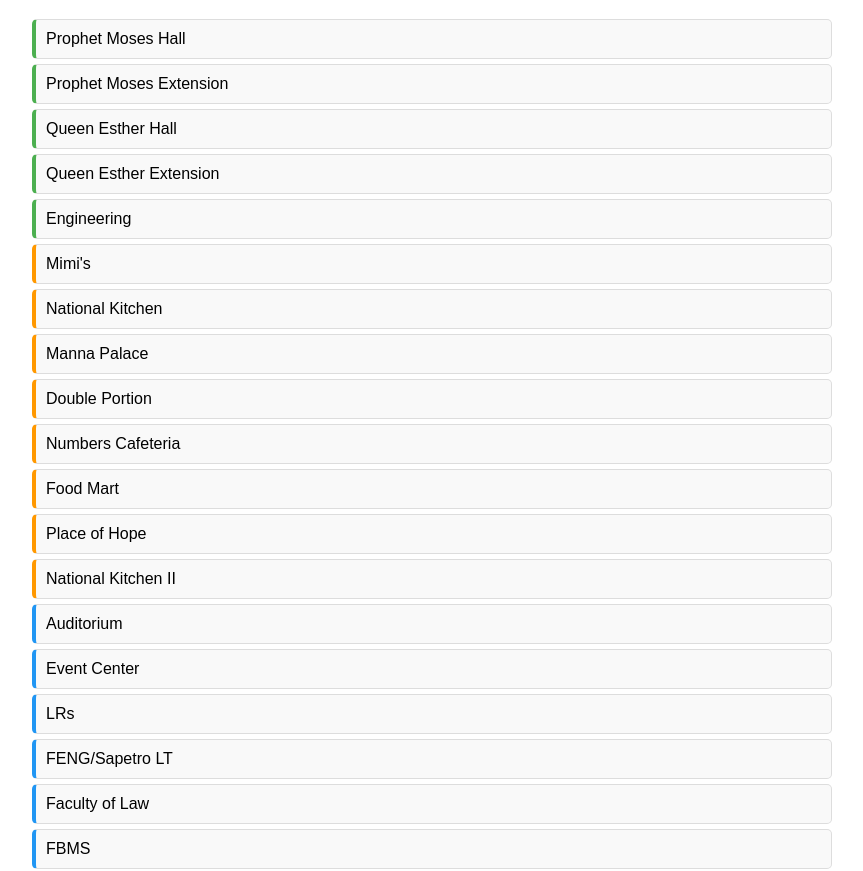
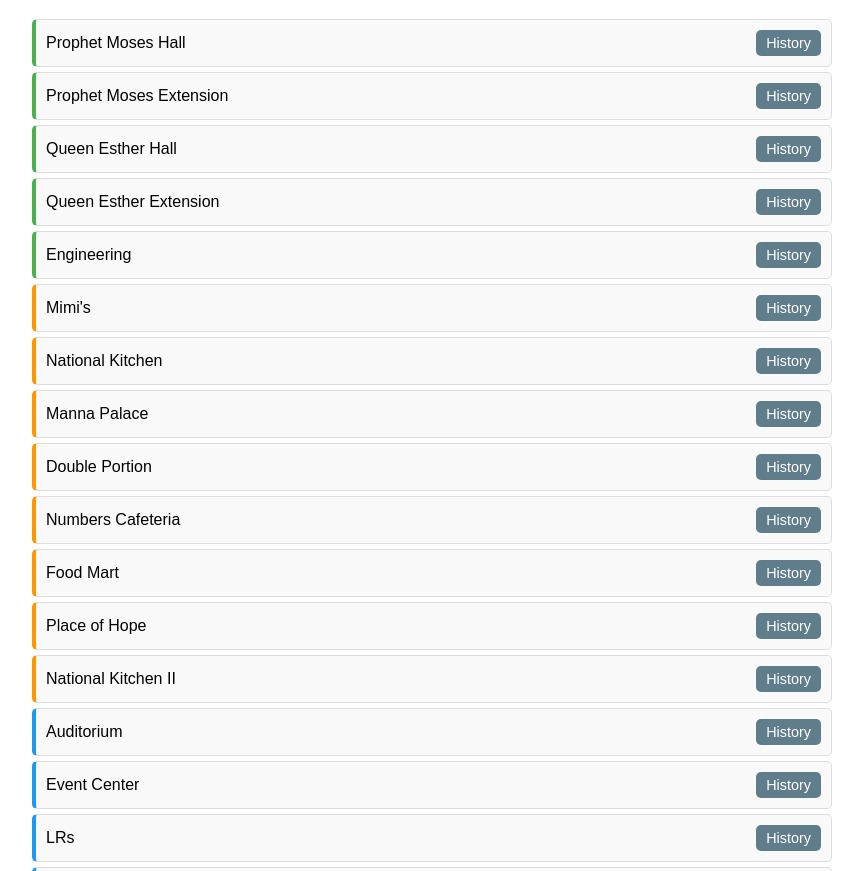
Before and after one commit to ujo4eva/lightmap, a website: page index.html in a window 1280 px wide. Shown: the part 81-952 px from the top of the page, without its empty margins (208-1071 px from the left). Drawn offline with Linux system fonts and the light colour scheme; no server answers.

Commit message:
Added report history to frontend

```diff
--- a/index.html
+++ b/index.html
@@ -9,27 +9,27 @@
 <body>
     <h1>Campus Power Tracker</h1>
     <div id="locations">
-        <div class="hostel" data-location="Prophet Moses Hall">Prophet Moses Hall</div>
-        <div class="hostel" data-location="Prophet Moses Extension">Prophet Moses Extension</div>
-        <div class="hostel" data-location="Queen Esther Hall">Queen Esther Hall</div>
-        <div class="hostel" data-location="Queen Esther Extension">Queen Esther Extension</div>
-        <div class="hostel" data-location="Engineering">Engineering</div>
+        <div class="hostel" data-location="Prophet Moses Hall">Prophet Moses Hall <button class="history-btn">History</button></div>
+        <div class="hostel" data-location="Prophet Moses Extension">Prophet Moses Extension <button class="history-btn">History</button></div>
+        <div class="hostel" data-location="Queen Esther Hall">Queen Esther Hall <button class="history-btn">History</button></div>
+        <div class="hostel" data-location="Queen Esther Extension">Queen Esther Extension <button class="history-btn">History</button></div>
+        <div class="hostel" data-location="Engineering">Engineering <button class="history-btn">History</button></div>
 
-        <div class="cafe" data-location="Mimi's">Mimi's</div>
-        <div class="cafe" data-location="National Kitchen">National Kitchen</div>
-        <div class="cafe" data-location="Manna Palace">Manna Palace</div>
-        <div class="cafe" data-location="Double Portion">Double Portion</div>
-        <div class="cafe" data-location="Numbers Cafeteria">Numbers Cafeteria</div>
-        <div class="cafe" data-location="Food Mart">Food Mart</div>
-        <div class="cafe" data-location="Place of Hope">Place of Hope</div>
-        <div class="cafe" data-location="National Kitchen II">National Kitchen II</div>
+        <div class="cafe" data-location="Mimi's">Mimi's <button class="history-btn">History</button></div>
+        <div class="cafe" data-location="National Kitchen">National Kitchen <button class="history-btn">History</button></div>
+        <div class="cafe" data-location="Manna Palace">Manna Palace <button class="history-btn">History</button></div>
+        <div class="cafe" data-location="Double Portion">Double Portion <button class="history-btn">History</button></div>
+        <div class="cafe" data-location="Numbers Cafeteria">Numbers Cafeteria <button class="history-btn">History</button></div>
+        <div class="cafe" data-location="Food Mart">Food Mart <button class="history-btn">History</button></div>
+        <div class="cafe" data-location="Place of Hope">Place of Hope <button class="history-btn">History</button></div>
+        <div class="cafe" data-location="National Kitchen II">National Kitchen II <button class="history-btn">History</button></div>
 
-        <div class="classroom" data-location="Auditorium">Auditorium</div>
-        <div class="classroom" data-location="Event Center">Event Center</div>
-        <div class="classroom" data-location="LRs">LRs</div>
-        <div class="classroom" data-location="FENG/Sapetro LT">FENG/Sapetro LT</div>
-        <div class="classroom" data-location="Faculty of Law">Faculty of Law</div>
-        <div class="classroom" data-location="FBMS">FBMS</div>
+        <div class="classroom" data-location="Auditorium">Auditorium <button class="history-btn">History</button></div>
+        <div class="classroom" data-location="Event Center">Event Center <button class="history-btn">History</button></div>
+        <div class="classroom" data-location="LRs">LRs <button class="history-btn">History</button></div>
+        <div class="classroom" data-location="FENG/Sapetro LT">FENG/Sapetro LT <button class="history-btn">History</button></div>
+        <div class="classroom" data-location="Faculty of Law">Faculty of Law <button class="history-btn">History</button></div>
+        <div class="classroom" data-location="FBMS">FBMS <button class="history-btn">History</button></div>
     </div>
 
     <h2>Report Power Status</h2>
--- a/scripts/index.js
+++ b/scripts/index.js
@@ -1,4 +1,3 @@
-// Use relative URLs since frontend and backend are on the same domain
 const BASE_URL = "";
 
 // Function to fetch and render latest statuses
@@ -16,8 +15,10 @@ function fetchAndRenderStatuses() {
                 const report = data[location] || { status: "Unknown", timestamp: null };
                 const statusText = report.status;
                 const timeText = report.timestamp ? `(Updated: ${new Date(report.timestamp).toLocaleTimeString()})` : "";
-                item.innerHTML = `${location}: ${statusText} <span>${timeText}</span>`;
+                item.innerHTML = `${location}: ${statusText} <span>${timeText}</span> <button class="history-btn">History</button>`;
             });
+            // Reattach history button listeners after DOM update
+            attachHistoryListeners();
         })
         .catch(error => console.error("Error fetching statuses:", error));
 }
@@ -33,12 +34,45 @@ function submitReport(location, status) {
             if (!response.ok) throw new Error("Failed to submit report");
             return response.json();
         })
-        .then(() => fetchAndRenderStatuses()) // Refresh the list after posting
+        .then(() => fetchAndRenderStatuses())
         .catch(error => console.error("Error submitting report:", error));
 }
 
-// Wire up the buttons
-document.querySelectorAll("button").forEach(button => {
+// Function to fetch and show history
+function showHistory(location) {
+    fetch(`${BASE_URL}/api/history/${encodeURIComponent(location)}`)
+        .then(response => {
+            if (!response.ok) throw new Error("Failed to fetch history");
+            return response.json();
+        })
+        .then(history => {
+            if (history.length === 0) {
+                alert(`No history yet for ${location}`);
+                return;
+            }
+            const historyText = history.map(report =>
+                `${report.status} - ${new Date(report.timestamp).toLocaleString()}`
+            ).join("\n");
+            alert(`History for ${location}:\n\n${historyText}`);
+        })
+        .catch(error => {
+            console.error("Error fetching history:", error);
+            alert("Couldn’t load history—try again!");
+        });
+}
+
+// Function to attach history button listeners
+function attachHistoryListeners() {
+    document.querySelectorAll(".history-btn").forEach(button => {
+        button.addEventListener("click", () => {
+            const location = button.parentElement.dataset.location;
+            showHistory(location);
+        });
+    });
+}
+
+// Wire up the report buttons
+document.querySelectorAll(".power-on, .power-off").forEach(button => {
     button.addEventListener("click", () => {
         const location = document.querySelector("select").value;
         const status = button.textContent;
--- a/styles/style.css
+++ b/styles/style.css
@@ -23,6 +23,9 @@ h2 {
     border: 1px solid #ddd;
     border-radius: 5px;
     background: #f9f9f9;
+    display: flex;
+    justify-content: space-between;
+    align-items: center;
 }
 
 .hostel {
@@ -76,3 +79,13 @@ button {
 .power-off:hover {
     background: #da190b;
 }
+
+.history-btn {
+    background: #607D8B; /* Gray-blue */
+    padding: 5px 10px;
+    font-size: 0.9em;
+}
+
+.history-btn:hover {
+    background: #455A64;
+}
```
